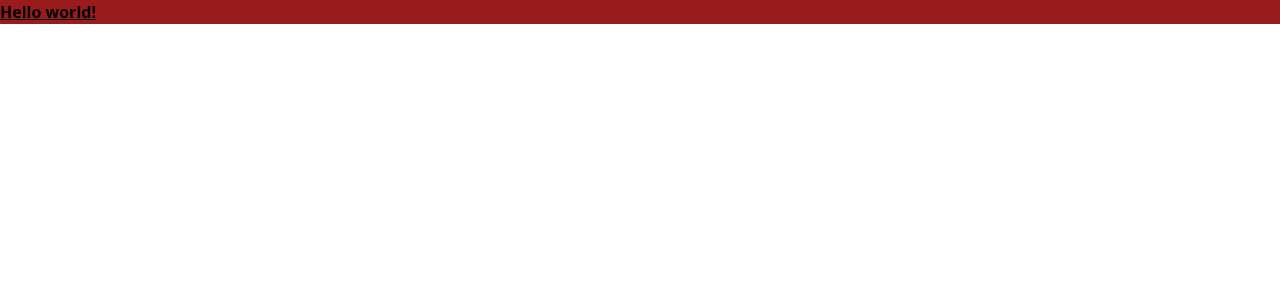
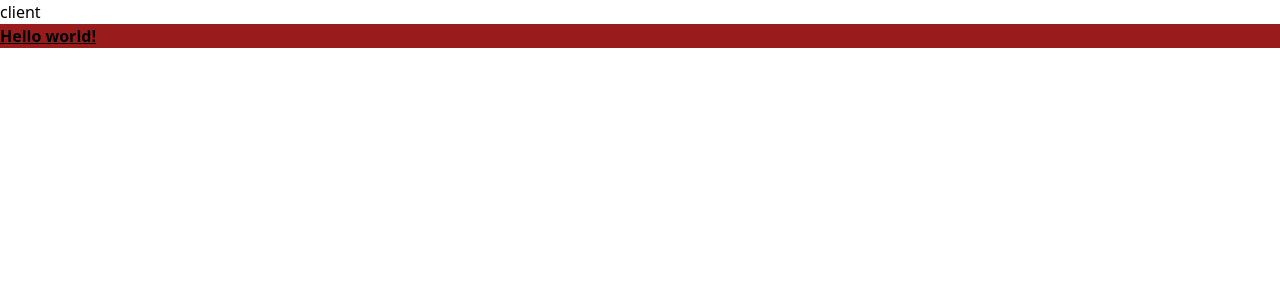
Before and after one commit to hung2951/ass-nextJs, a Next.js app: page / in a window 1280 px wide. Shown: the top 300 px of the page. Built offline with nearby package versions, Linux system fonts and the light colour scheme.

Commit message:
update folder

```diff
--- /dev/null
+++ b/src/api/instance.tsx
@@ -0,0 +1,7 @@
+import axios from "axios";
+
+const instance = axios.create({
+  baseURL:'http://localhost:8000'
+})
+
+export default instance
--- /dev/null
+++ b/src/components/layouts/LayoutAdmin.tsx
@@ -0,0 +1,15 @@
+import { LayoutProps } from '@/models/layout'
+import React from 'react'
+
+type Props = {}
+
+const LayoutAdmin = (props: LayoutProps) => {
+  return (
+    <div>
+      admin
+      {props.children}
+    </div>
+  )
+}
+
+export default LayoutAdmin
--- /dev/null
+++ b/src/components/layouts/LayoutClient.tsx
@@ -0,0 +1,15 @@
+import { LayoutProps } from '@/models/layout'
+import React from 'react'
+
+type Props = {}
+
+const LayoutClient = (props: LayoutProps) => {
+  return (
+    <div>
+      client
+      {props.children}
+    </div>
+  )
+}
+
+export default LayoutClient
--- /dev/null
+++ b/src/models/layout.tsx
@@ -0,0 +1,15 @@
+import { NextPage } from "next"
+import { AppProps } from "next/app"
+import { ReactElement } from "react"
+
+export type LayoutProps = {
+    children: React.ReactNode
+}
+
+export type NextPageWithLayout = NextPage & {
+    Layout?:(page:LayoutProps) => ReactElement
+}
+
+export type AppPropsWithLayout = AppProps & {
+    Component: NextPageWithLayout
+}
--- a/src/pages/_app.tsx
+++ b/src/pages/_app.tsx
@@ -1,8 +1,18 @@
 import '../styles/globals.css'
-import type { AppProps } from 'next/app'
+import LayoutClient from '@/components/layouts/LayoutClient';
+import { AppPropsWithLayout } from '@/models/layout';
+import { SWRConfig } from 'swr';
+import instance from '@/api/instance';
 
-function MyApp({ Component, pageProps }: AppProps) {
-  return <Component {...pageProps} />
+function MyApp({ Component, pageProps }: AppPropsWithLayout) {
+  const LayoutWapper = Component.Layout ?? LayoutClient;
+  return (
+    <LayoutWapper>
+      <SWRConfig value={{fetcher: async (url)=> await instance.get(url)}}>
+          <Component {...pageProps} />
+      </SWRConfig>
+    </LayoutWapper>
+)
 }
 
 export default MyApp
--- /dev/null
+++ b/src/pages/admin/product/index.tsx
@@ -0,0 +1,12 @@
+import LayoutAdmin from '@/components/layouts/LayoutAdmin'
+import React from 'react'
+
+type Props = {}
+
+const ProductList = (props: Props) => {
+  return (
+    <div>Product</div>
+  )
+}
+ProductList.Layout = LayoutAdmin
+export default ProductList
```
Also changed, not shown: src/api/hello.ts (deleted, +0 -13 lines).
